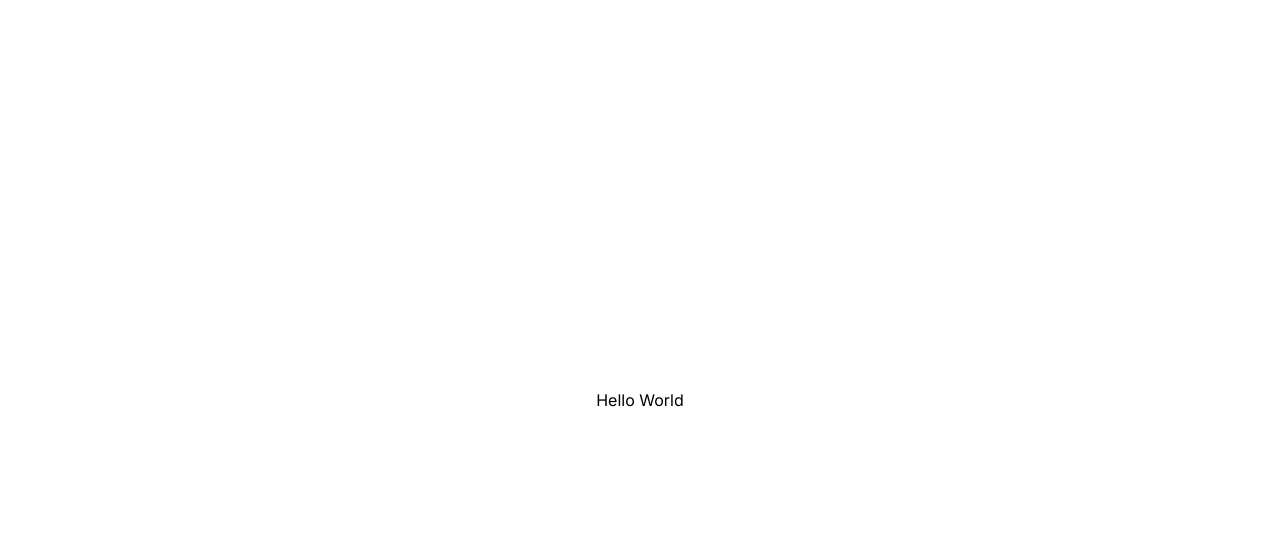
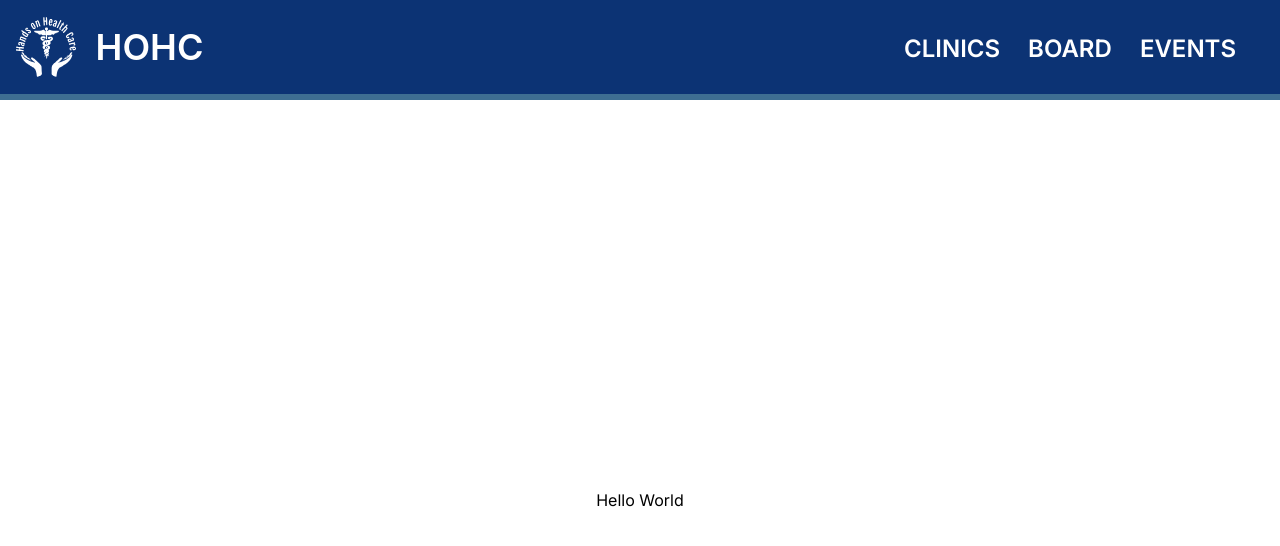
Before and after one commit to acm-ucr/hohc-website, a Next.js app: page / in a window 1280 px wide. Shown: the top 546 px of the page. Built offline with nearby package versions, Linux system fonts and the light colour scheme.

Commit message:
completed the navbar, added logo to public, created a navbarLinks file

```diff
--- a/eslint.config.mjs
+++ b/eslint.config.mjs
@@ -28,6 +28,7 @@ export default [
   {
     rules: {
       "react/react-in-jsx-scope": "off",
+      "@typescript-eslint/triple-slash-reference": "off",
       "@typescript-eslint/no-unused-expressions": [
         "error",
         { allowShortCircuit: true, allowTernary: true },
--- a/package.json
+++ b/package.json
@@ -14,7 +14,7 @@
   "dependencies": {
     "@tanstack/react-query": "5.69.0",
     "lucide-react": "0.484.0",
-    "next": "15.2.4",
+    "next": "^15.5.14",
     "react": "19.0.0",
     "react-dom": "19.0.0"
   },
@@ -27,7 +27,7 @@
     "@types/react-dom": "19.0.3",
     "@typescript-eslint/eslint-plugin": "8.28.0",
     "@typescript-eslint/parser": "8.28.0",
-    "eslint": "9.23.0",
+    "eslint": "^9.39.4",
     "eslint-config-prettier": "10.1.1",
     "eslint-plugin-prettier": "5.2.5",
     "eslint-plugin-react": "7.37.4",
--- a/src/app/layout.tsx
+++ b/src/app/layout.tsx
@@ -1,6 +1,7 @@
 import "./globals.css";
 import { Inter } from "next/font/google";
 import { ReactQueryClientProvider } from "@/utils/react-query";
+import Navbar from "@/components/navbar";
 
 const inter = Inter({ subsets: ["latin"] });
 
@@ -17,7 +18,10 @@ export default function RootLayout({ children }: LayoutProps) {
   return (
     <html lang="en">
       <body className={inter.className}>
-        <ReactQueryClientProvider>{children}</ReactQueryClientProvider>
+        <ReactQueryClientProvider>
+          <Navbar />
+          {children}
+        </ReactQueryClientProvider>
       </body>
     </html>
   );
--- /dev/null
+++ b/src/components/data/navbarLinks.ts
@@ -0,0 +1,5 @@
+export const navbarLinks = [
+  { name: "CLINICS", link: "/clinics" },
+  { name: "BOARD", link: "/board" },
+  { name: "EVENTS", link: "/events" },
+];
--- /dev/null
+++ b/src/components/navbar.tsx
@@ -0,0 +1,30 @@
+"use client";
+
+import HOHCLogo from "@/public/hohc-logo.svg";
+import { navbarLinks } from "@/components/data/navbarLinks";
+import Image from "next/image";
+import Link from "next/link";
+
+const Navbar = () => {
+  return (
+    <div className="flex h-25 w-full border-b-6 border-[#3e6e92] bg-[#0c3374]">
+      <div className="flex w-full items-center justify-between p-4">
+        <Link href="/">
+          <Image src={HOHCLogo} alt="HOHC Logo" className="size-18" />
+        </Link>
+        <div className="ml-5 font-sans text-4xl font-semibold text-white">
+          HOHC
+        </div>
+        <div className="mt-1 mr-7 flex w-full flex-row justify-end gap-7 text-2xl font-semibold text-white">
+          {navbarLinks.map(({ link, name }) => (
+            <div key={link}>
+              <Link href={link}>{name}</Link>
+            </div>
+          ))}
+        </div>
+      </div>
+    </div>
+  );
+};
+
+export default Navbar;
```
Also changed, not shown: public/hohc-logo.svg (added), 1 other file (tests, documents, lock files or other folders).
